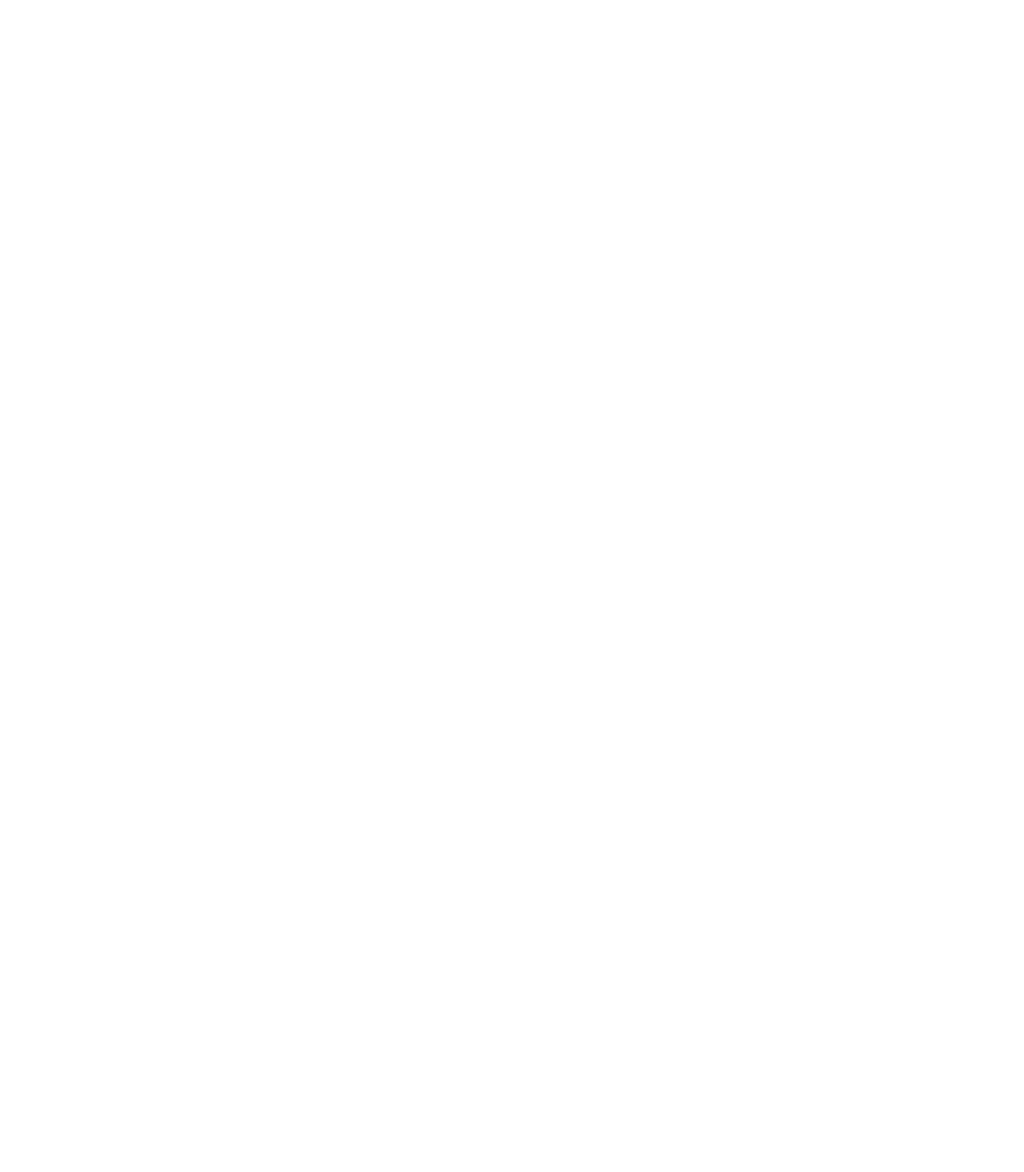
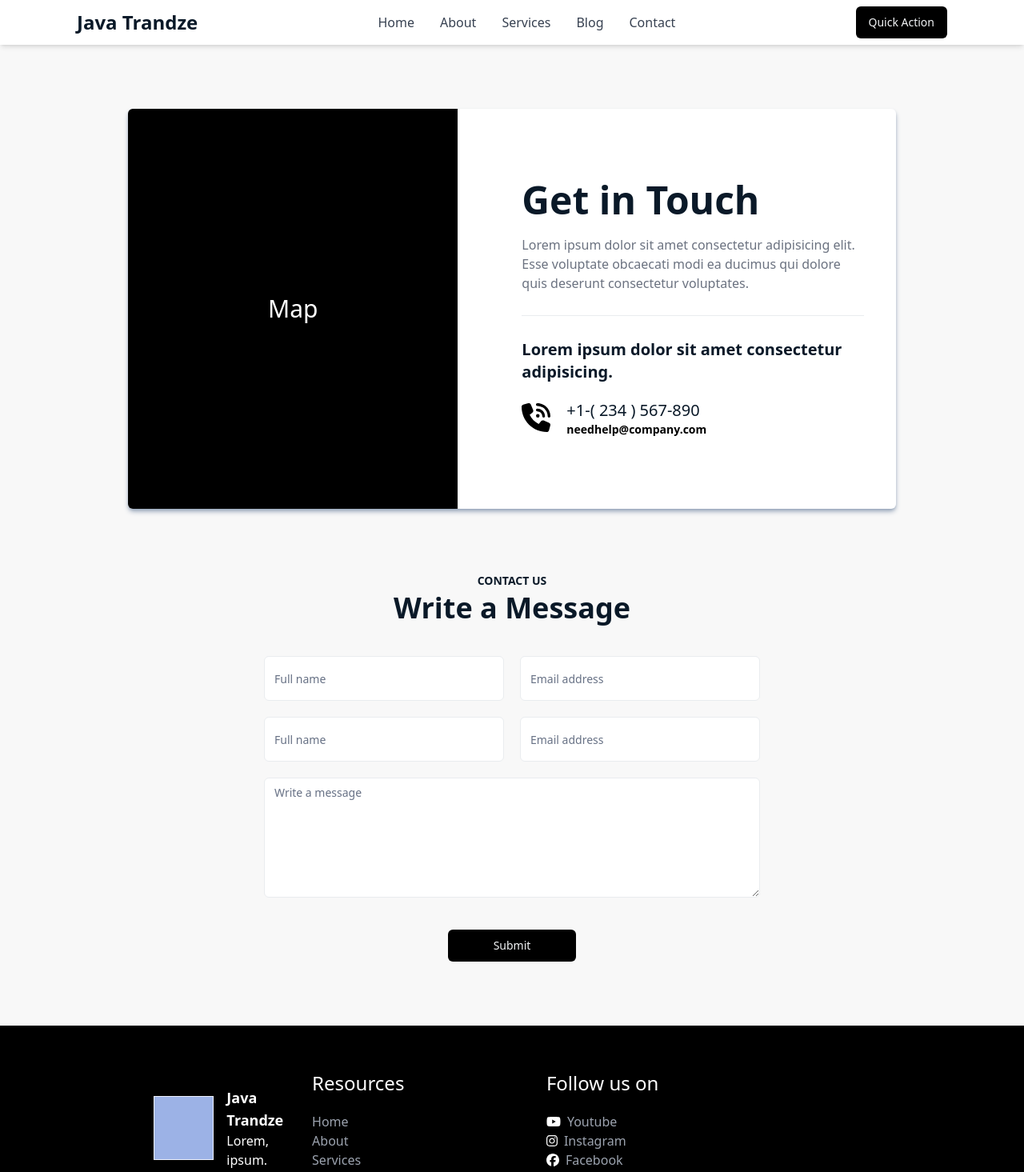
Before and after one commit to Tech-Avrach-Official/JavaTrandz, a React (Vite) app: page /contact in a window 1280 px wide. Before the commit this address had no page. Shown: the top 1465 px of the page at 80% size. Before the commit the page ends 800 px from the top, so only its background shows below. Built offline with nearby package versions, Linux system fonts and the light colour scheme.

Commit message:
Contact Page

```diff
--- /dev/null
+++ b/src/Pages/Contact/Contact.jsx
@@ -0,0 +1,67 @@
+import Footer from '@/components/Layout/Footer/Footer'
+import Navbar from '@/components/Layout/Navbar/Navbar'
+import { FontAwesomeIcon } from '@fortawesome/react-fontawesome'
+import { faPhoneVolume } from '@fortawesome/free-solid-svg-icons'
+import React from 'react'
+import { Input } from '@/components/ui/input'
+import { Textarea } from '@/components/ui/textarea'
+import { Button } from '@/components/ui/button'
+
+const Contact = () => {
+    return (
+        <>
+            <Navbar />
+            <div className='px-4 md:px-10 xl:px-40 py-20 bg-[#F8F8F8] flex flex-col gap-20'>
+                <div className='flex flex-col lg:flex-row items-center justify-center rounded-md bg-white shadow-md shadow-slate-400 lg:gap-10'>
+                    <div className='bg-first rounded-l-md h-[350px] md:h-[500px] w-full lg:w-[45%] text-white text-3xl flex items-center justify-center'>
+                        Map
+                    </div>
+                    <div className='lg:w-[55%] w-full py-10 lg:py-0 px-10 bg-white'>
+                        <div>
+                            <h1 className='text-3xl md:text-5xl font-semibold'>Get in Touch</h1>
+                            <p className='mt-5 text-gray-500'>Lorem ipsum dolor sit amet consectetur adipisicing elit. Esse voluptate obcaecati modi ea ducimus qui dolore quis deserunt consectetur voluptates.</p>
+                        </div>
+                        <hr className='mt-7 mb-7 bg-black'/>
+                        <div>
+                            <h2 className='text-lg md:text-xl font-semibold'>Lorem ipsum dolor sit amet consectetur adipisicing.</h2>
+                            <div className='flex items-center gap-5 mt-5'>
+                                <div>
+                                <FontAwesomeIcon icon={faPhoneVolume} className='text-3xl md:text-4xl text-first' />
+                                </div>
+                                <div>
+                                    <p className='text-xl'>+1-( 234 ) 567-890</p>
+                                    <p className='text-sm font-semibold text-first'>needhelp@company.com</p>
+                                </div>
+                            </div>
+                        </div>
+                    </div>
+                </div>
+                <div className='flex flex-col items-center'>
+                    <div>
+                        <p className='text-sm font-semibold text-center'>CONTACT US</p>
+                        <h1 className='text-4xl font-bold mt-1'>Write a Message</h1>
+                    </div>
+                    <div className='mt-10 w-full flex flex-col gap-3 sm:gap-5'>
+                        <div className='flex flex-col sm:flex-row items-center justify-center gap-3 sm:gap-5'>
+                            <Input type="text" placeholder="Full name" className="w-full md:w-[300px] h-14" />
+                            <Input type="text" placeholder="Email address" className="w-full md:w-[300px] h-14" />
+                        </div>
+                        <div className='flex flex-col sm:flex-row items-center justify-center gap-3 sm:gap-5'>
+                            <Input type="text" placeholder="Full name" className="w-full md:w-[300px] h-14" />
+                            <Input type="text" placeholder="Email address" className="w-full md:w-[300px] h-14" />
+                        </div>
+                        <div className='flex items-center justify-center'>
+                            <Textarea placeholder="Write a message" className="w-full md:w-[620px]" />
+                        </div>
+                    </div>
+                    <div>
+                        <Button className='w-40 mt-10'>Submit</Button>
+                    </div>
+                </div>
+            </div>
+            <Footer />
+        </>
+    )
+}
+
+export default Contact
--- a/src/Routes/RoutesComponent.jsx
+++ b/src/Routes/RoutesComponent.jsx
@@ -9,9 +9,11 @@ const Home = lazy(() => import('../Pages/Home/Home'));
 const About = lazy(() => import('@/Pages/About/About'));
 const Services = lazy(() => import('@/Pages/Services/Services'));
 const Blog = lazy(() => import('@/Pages/Blog/Blog'));
+const Contact = lazy(() => import('@/Pages/Contact/Contact'));
 import gsap from 'gsap';
 import ScrollTrigger from 'gsap/ScrollTrigger';
 import BlogPage from '@/components/Blog-component/Blog-Page/BlogPage';
+// import Contact from '@/Pages/Contact/Contact';
 // import Blog from '@/Pages/Blog/Blog';
 // import Services from '@/Pages/Services/Services';
 gsap.registerPlugin(ScrollTrigger);
@@ -28,6 +30,8 @@ const RoutesComponent = () => {
           <Route path='/service' element={<Services />} />
           <Route path='/blog' element={<Blog />} />
           <Route path='/blogpage' element={<BlogPage /> } />
+          <Route path='/contact' element={<Contact /> } />
+
           <Route path='/pagenotfound' element={<PageNotFound />} />
           <Route path='/siteundermantainance' element={<Maintenance />} />
 
--- a/src/components/Home-component/Courses Info/Courses.jsx
+++ b/src/components/Home-component/Courses Info/Courses.jsx
@@ -75,27 +75,27 @@ const Courses = () => {
                     <span className='text-base lg:text-xl font-semibold -tracking-tight'>ON-CAMPUS PROGRAMS</span>
                     <img className='hidden md:block lg:w-[full]' src={lineRight} alt="" />
                 </div>
-                <div className='rounded-lg bg-white mt-10 md:mt-20 md:flex shadow-[0px_6px_15px_3px_rgba(204,204,204,0.59)]'>
-                    <div className='w-full md:w-[35%] gap-0.5 md:gap-2 p-1 md:p-5 flex md:flex-col'>
+                <div className='rounded-lg bg-white mt-10 md:mt-20 flex flex-col lg:flex-row shadow-[0px_6px_15px_3px_rgba(204,204,204,0.59)]'>
+                    <div className='w-full lg:w-[35%] gap-0.5 md:gap-2 p-1 md:p-5 flex flex-row lg:flex-col'>
 
                         {courseData.map((course) => (
                             <div
                                 key={course.id}
                                 onClick={() => handleCourseClick(course)}
-                                className={`border h-14 w-1/2 md:w-full md:h-24 rounded-sm md:rounded-md lg:px-8 flex items-center justify-center md:justify-normal cursor-pointer duration-300 ${selectedCourse && selectedCourse.id === course.id
+                                className={`border h-14 w-1/2 md:w-full md:h-24 rounded-sm md:rounded-md lg:px-8 flex items-center justify-center lg:justify-normal cursor-pointer duration-300 ${selectedCourse && selectedCourse.id === course.id
                                     ? 'scale-[1.03] bg-second text-white' // Active state styles
                                     : 'bg-black text-white' // Inactive state styles
                                     }`}
                             >
                                 <div id='courses-icon' className='flex justify-center items-center gap-7'>
-                                    <FontAwesomeIcon icon={course.icon} className='text-3xl lg:text-6xl' />
-                                    <p className='hidden md:block text-2xl font-medium'>{course.name}</p>
+                                    <FontAwesomeIcon icon={course.icon} className='text-3xl md:text-6xl' />
+                                    <p className='hidden lg:block text-2xl font-medium'>{course.name}</p>
                                 </div>
                             </div>
                         ))}
                     </div>
-                    <div className='p-4 md:p-8 md:w-[65%]'>
-                        <div className='h-[85%]'>
+                    <div className='p-4 flex flex-col justify-between md:p-8 lg:w-[65%]'>
+                        <div className=''>
                             {selectedCourse ? (
                                 <div className='text-2xl md:text-3xl font-normal text-center mt-5'>
                                     {selectedCourse.name}'s Historical <span className='font-semibold'>Career Transition Report</span>
--- a/src/components/Home-component/Hero/Hero.jsx
+++ b/src/components/Home-component/Hero/Hero.jsx
@@ -32,6 +32,7 @@ const Hero = ({ }) => {
 
   return (
     <div>
+
       <div className='sm:px-[5%] inset-0 h-full w-full bg-first bg-[linear-gradient(to_right,#80808035_1px,transparent_1px),linear-gradient(to_bottom,#80808035_1px,transparent_1px)] bg-[size:24px_24px] '>
         <div className='lg:flex p-3 md:p-0' >
           <div className='relative lg:w-[50%] xl:w-[65%] w-full h-full pt-10 md:p-5 text-center'>
--- a/src/components/Layout/Navbar/Navbar.jsx
+++ b/src/components/Layout/Navbar/Navbar.jsx
@@ -22,7 +22,10 @@ const Navbar = () => {
                         <Link to={'/blog'}>
                             <li className='hidden md:block text-base font-medium text-gray-700 hover:border-gray-800 py-1 px-3 rounded-md hover:bg-gray-100 duration-200 cursor-pointer' >Blog</li>
                         </Link>
+                        <Link to={'/contact'}>
                         <li className='hidden md:block text-base font-medium text-gray-700 hover:border-gray-800 py-1 px-3 rounded-md hover:bg-gray-100 duration-200 cursor-pointer' >Contact</li>
+                        </Link>
+
                     </ul>
                 </div>
                 <div className='hidden md:block'><Button>Quick Action</Button></div>
--- /dev/null
+++ b/src/components/ui/textarea.jsx
@@ -0,0 +1,18 @@
+import * as React from "react"
+
+import { cn } from "@/lib/utils"
+
+const Textarea = React.forwardRef(({ className, ...props }, ref) => {
+  return (
+    (<textarea
+      className={cn(
+        "flex min-h-[150px] max-h-[250px] text-first w-full rounded-md border border-input bg-background px-3 py-2 text-sm ring-offset-background placeholder:text-muted-foreground focus-visible:outline-none focus-visible:ring-none focus-visible:ring-ring focus-visible:ring-offset-2 disabled:cursor-not-allowed disabled:opacity-50",
+        className
+      )}
+      ref={ref}
+      {...props} />)
+  );
+})
+Textarea.displayName = "Textarea"
+
+export { Textarea }
```
